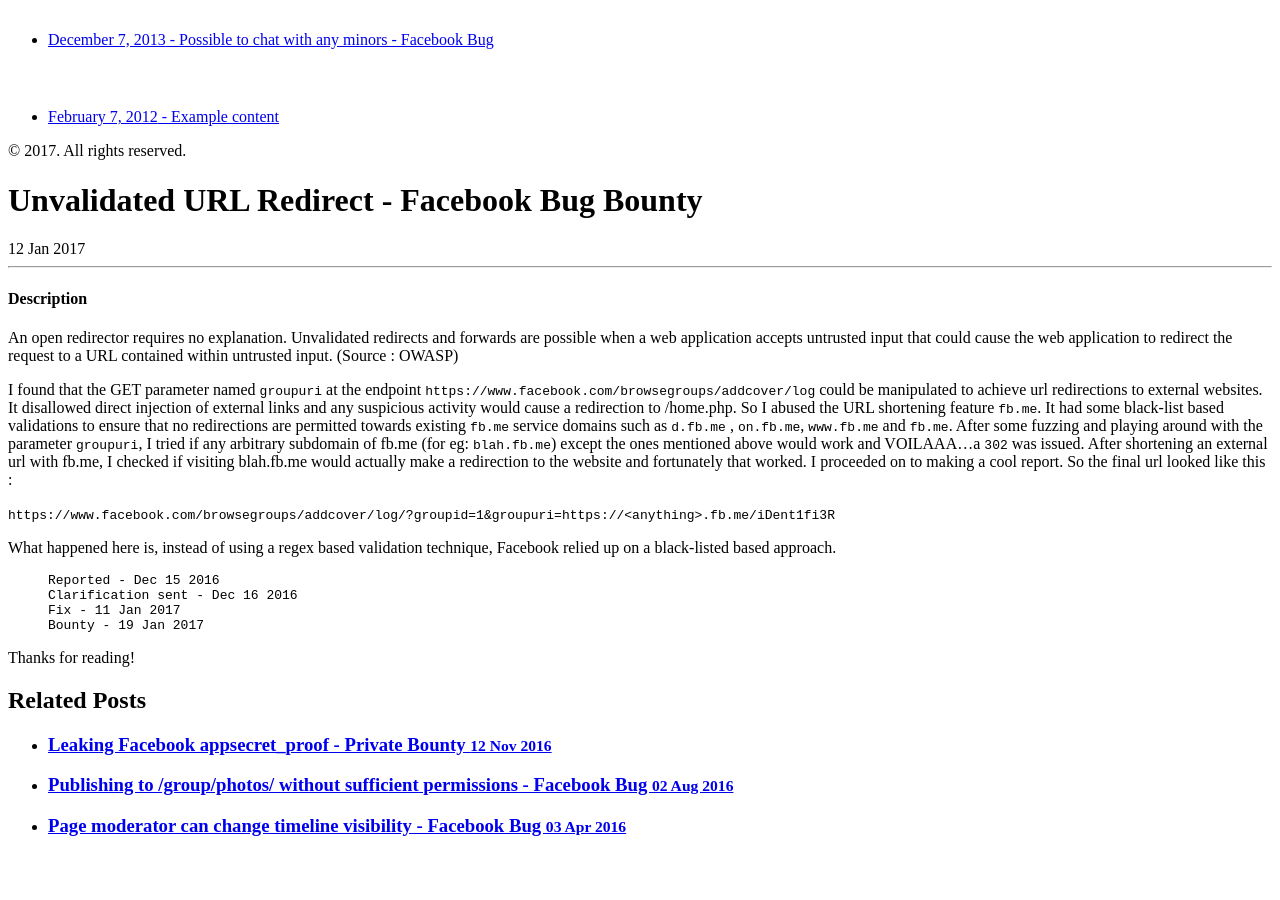
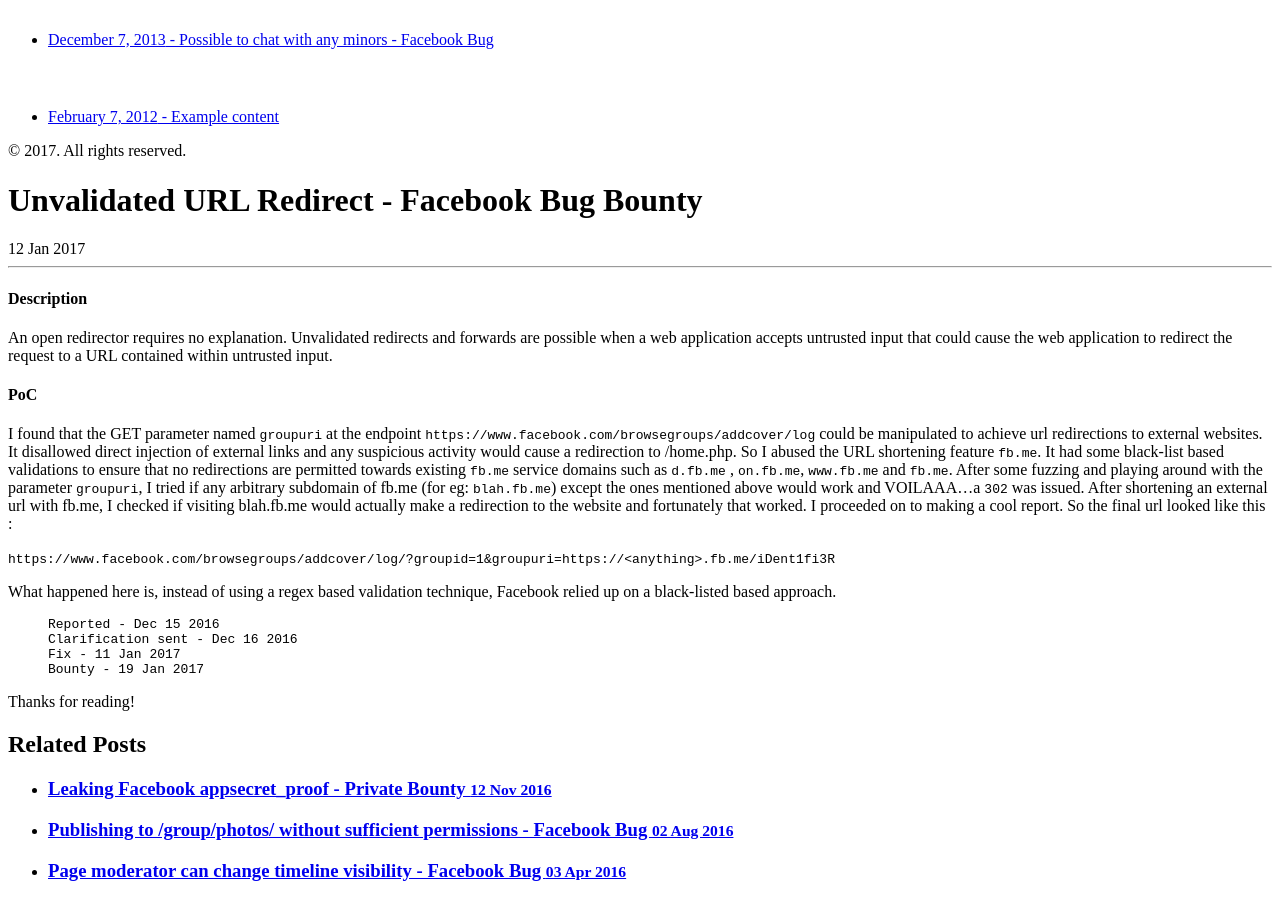
Before and after one commit to sahadnk72/sahadnk72.github.io, a Jekyll site: the page built from _posts/2017-01-12-fb-open-redirect.md, in a window 1280 px wide and 900 px high, scrolled down 601 px. Built offline with Jekyll 4.4.1, drawn with Linux system fonts in a browser that asks for light colours; before the commit the page ends 1457 px from its top, so only the background shows below that.

Commit message:
Update 2017-01-12-fb-open-redirect.md

```diff
--- a/_posts/2017-01-12-fb-open-redirect.md
+++ b/_posts/2017-01-12-fb-open-redirect.md
@@ -7,9 +7,12 @@ title: Unvalidated URL Redirect - Facebook Bug Bounty
 
 #### Description
 
+
 An open redirector requires no explanation. Unvalidated redirects and forwards are possible when a web application
 accepts untrusted input that could cause the web application to redirect the request to a URL contained within untrusted input.
-(Source : OWASP)
+
+
+#### PoC
 
 I found that the GET parameter named `groupuri` at the endpoint `https://www.facebook.com/browsegroups/addcover/log` could be manipulated to achieve
 url redirections to external websites. It disallowed direct injection of external links and any suspicious activity would cause a redirection to /home.php.
```
